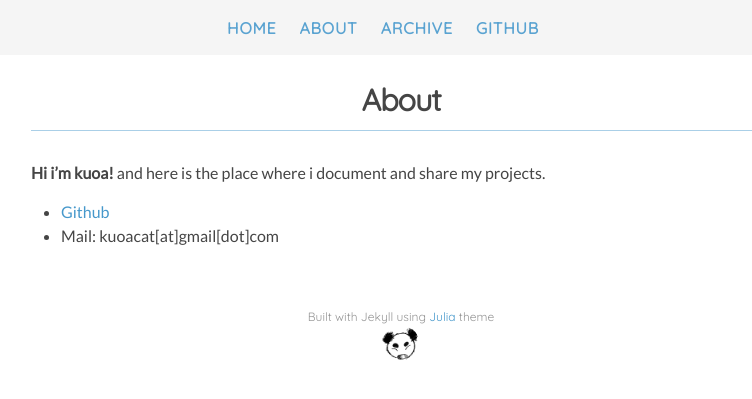
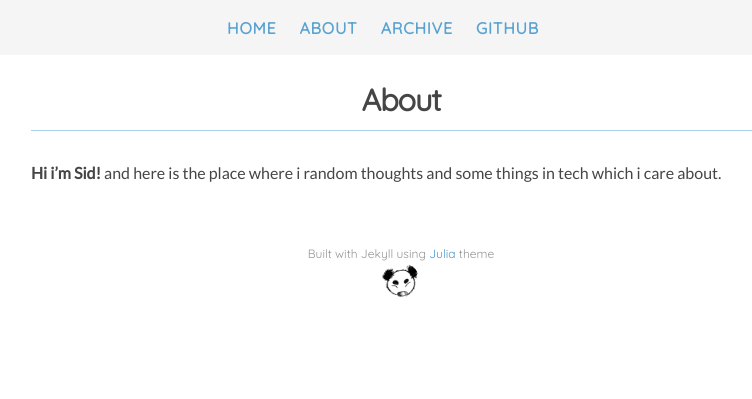
Before and after one commit to SystemDesignArchives/SystemDesignArchives.github.io, a Jekyll site: the page built from about.md, in a window 1280 px wide. Shown: the top 399 px of the page, without its empty margins (239-991 px from the left). Built offline with Jekyll 4.4.1, drawn with Linux system fonts in a browser that asks for light colours; nearby versions of some CDN libraries.

Commit message:
updating about

```diff
--- a/about.md
+++ b/about.md
@@ -3,7 +3,4 @@ layout: page
 title: About
 permalink: /about/
 ---
-**Hi i'm kuoa!** and here is the place where i document and share my projects.
-
-* [Github](http://github.com/kuoa)
-* Mail: kuoacat[at]gmail[dot]com
+**Hi i'm Sid!** and here is the place where i random thoughts and some things in tech which i care about.
```
